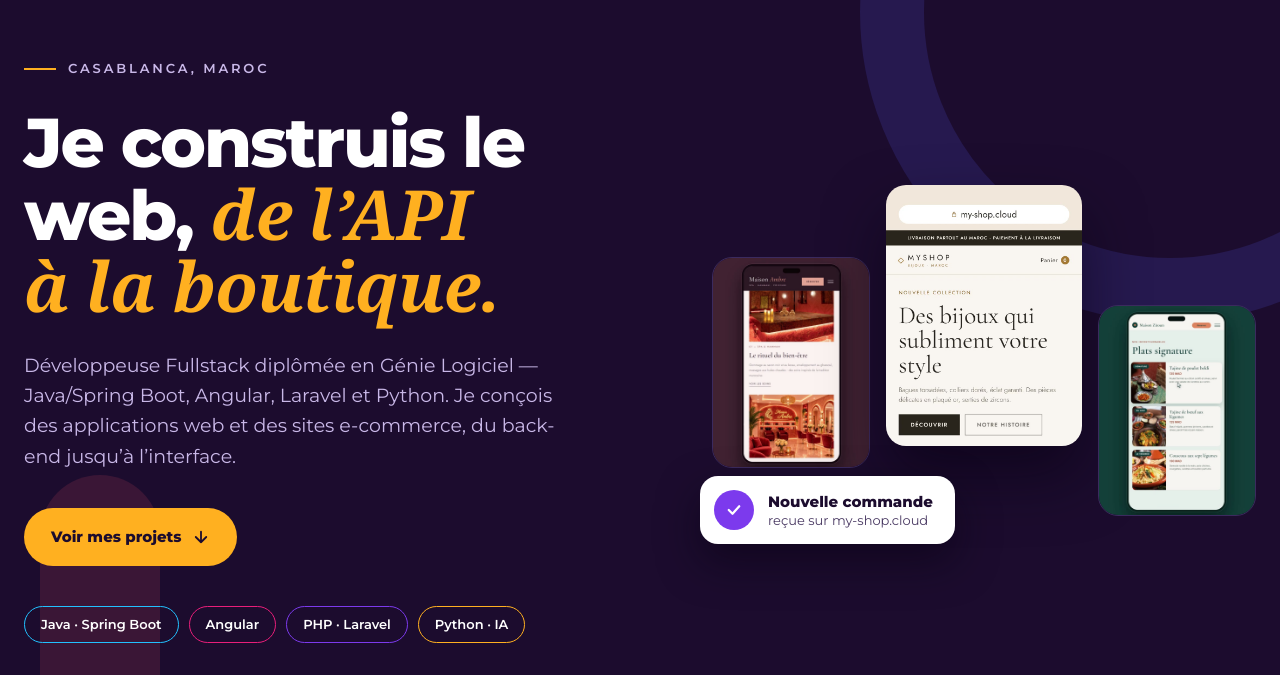
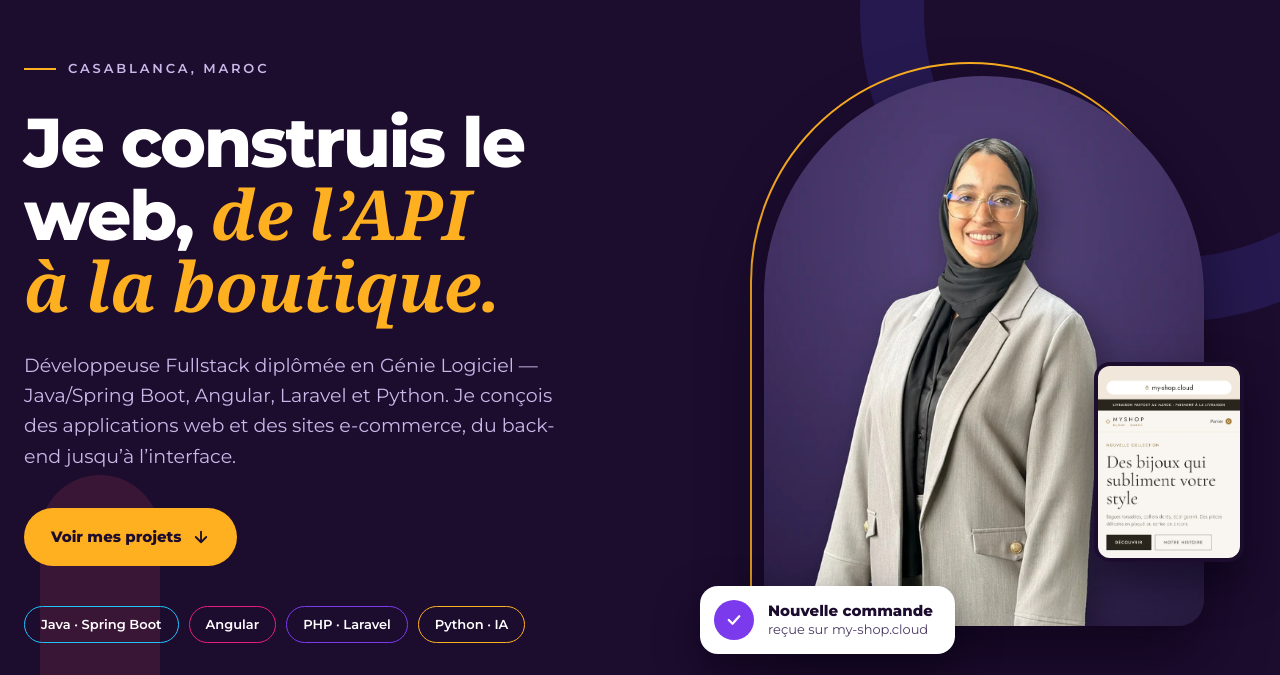
Before and after one commit to imane1banzi/imane1banzi.github.io, a plain HTML site: page index.html in a window 1280 px wide. Shown: the part 125-800 px from the top of the page. Drawn offline with Linux system fonts and the light colour scheme; a web font is replaced by a local one.

Commit message:
Ajouter le portrait d'Imane dans le haut de page
Portrait détouré sur fond studio violet, dans un cadre en arche,
avec l'aperçu MyShop et la notification de commande.
Images WebP et JPEG en 600 et 900 px de large.

Co-Authored-By: Claude Opus 5.5 <noreply@anthropic.com>
Claude-Session: https://claude.ai/code/session_011fMpRTfcsRFq8Yb7VRVM1D

```diff
--- a/assets/css/style.css
+++ b/assets/css/style.css
@@ -169,11 +169,29 @@ img { display: block; max-width: 100%; }
 .tag-outline { border: 1.5px solid; border-radius: 999px; padding: 7px 16px; font-size: 13px; font-weight: 600; }
 
 .hero__visual { flex: 1 1 440px; min-width: 0; position: relative; }
-.hero__shots { display: flex; gap: 16px; align-items: flex-start; }
-.hero__shots img { flex: 1 1 0; min-width: 0; aspect-ratio: 3 / 4; object-fit: cover; border-radius: 20px; border: 1px solid var(--border); }
-.hero__shots img:nth-child(1) { margin-top: 72px; }
-.hero__shots img:nth-child(2) { flex-grow: 1.25; object-position: top; border: 0; box-shadow: 0 30px 60px rgba(8, 2, 18, 0.55); }
-.hero__shots img:nth-child(3) { margin-top: 120px; }
+/* Portrait en arche + aperçu MyShop */
+.hero__portrait { position: relative; width: min(100%, 440px); margin: 0 auto; }
+.hero__portrait::before {
+  content: "";
+  position: absolute; inset: -14px 14px 14px -14px;
+  border: 2px solid var(--accent);
+  border-radius: 240px 240px 28px 28px;
+  pointer-events: none;
+}
+.hero__portrait picture img {
+  position: relative;
+  width: 100%; height: auto;
+  aspect-ratio: 4 / 5; object-fit: cover;
+  border-radius: 240px 240px 28px 28px;
+  box-shadow: 0 30px 60px rgba(8, 2, 18, 0.55);
+}
+.hero__phone {
+  position: absolute; right: -40px; bottom: 64px;
+  width: 34%; height: auto; aspect-ratio: 3 / 4;
+  object-fit: cover; object-position: top;
+  border-radius: 16px; border: 4px solid var(--bg);
+  box-shadow: 0 20px 40px rgba(8, 2, 18, 0.55);
+}
 .toast {
   position: absolute;
   left: -12px; bottom: -28px;
@@ -348,6 +366,8 @@ img { display: block; max-width: 100%; }
   .contact-card, .feature, .site-card { padding: 20px; }
   .feature h3 { font-size: 32px; }
   .toast { left: 0; }
+  .hero__portrait { width: min(88%, 360px); margin-left: 14px; }
+  .hero__phone { right: -14%; bottom: 72px; }
 }
 
 @media (prefers-reduced-motion: reduce) {
--- a/index.html
+++ b/index.html
@@ -13,7 +13,7 @@
 <link rel="preconnect" href="https://fonts.googleapis.com">
 <link rel="preconnect" href="https://fonts.gstatic.com" crossorigin>
 <link href="https://fonts.googleapis.com/css2?family=Montserrat:wght@400;500;600;700;800&family=Playfair+Display:ital,wght@1,500;1,600&display=swap" rel="stylesheet">
-<link rel="stylesheet" href="assets/css/style.css?v=2026-11-18">
+<link rel="stylesheet" href="assets/css/style.css?v=2026-11-19">
 </head>
 <body>
 
@@ -60,10 +60,12 @@
     </div>
 
     <div class="hero__visual">
-      <div class="hero__shots">
-        <img src="assets/img/maison-ambre.jpg" alt="Site Maison Ambre sur mobile">
-        <img src="assets/img/myshop-accueil.jpg" alt="Page d’accueil de la boutique MyShop">
-        <img src="assets/img/maison-zitoun.jpg" alt="Site Maison Zitoun sur mobile">
+      <div class="hero__portrait">
+        <picture>
+          <source type="image/webp" srcset="assets/img/imane-banzi-600.webp 600w, assets/img/imane-banzi-900.webp 900w" sizes="(max-width: 640px) 80vw, 440px">
+          <img src="assets/img/imane-banzi-900.jpg" srcset="assets/img/imane-banzi-600.jpg 600w, assets/img/imane-banzi-900.jpg 900w" sizes="(max-width: 640px) 80vw, 440px" width="900" height="1125" alt="Portrait d’Imane Banzi, développeuse Fullstack" fetchpriority="high">
+        </picture>
+        <img class="hero__phone" src="assets/img/myshop-accueil.jpg" alt="Page d’accueil de la boutique MyShop" width="300" height="400">
       </div>
       <div class="toast">
         <span class="toast__icon" aria-hidden="true">
@@ -447,6 +449,6 @@
   </div>
 </dialog>
 
-<script src="assets/js/main.js?v=2026-11-18"></script>
+<script src="assets/js/main.js?v=2026-11-19"></script>
 </body>
 </html>
```
Also changed, not shown: assets/img/imane-banzi-600.jpg (added), assets/img/imane-banzi-600.webp (added), assets/img/imane-banzi-900.jpg (added), assets/img/imane-banzi-900.webp (added).
